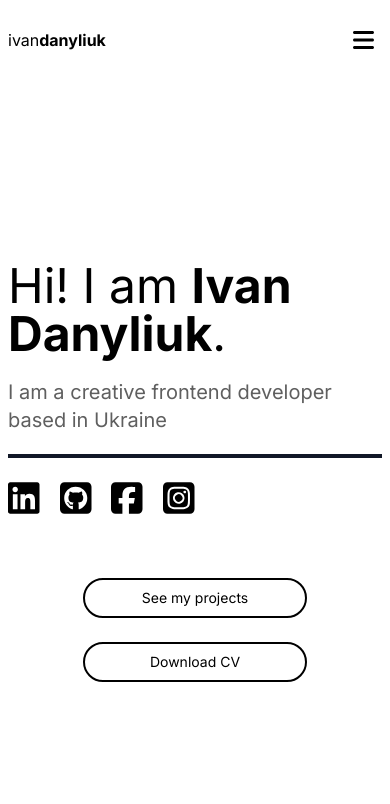
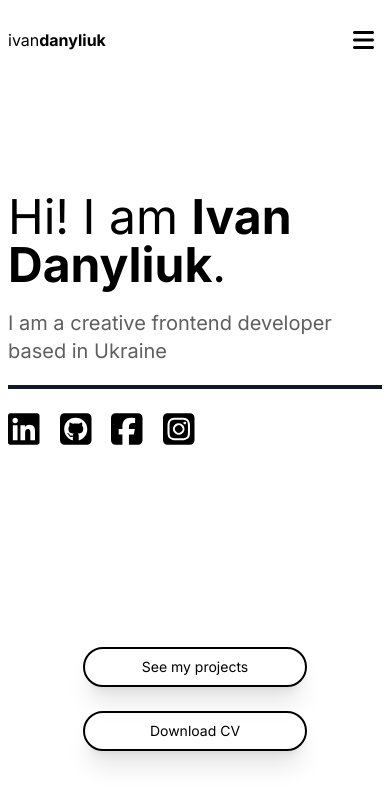
Before and after one commit to IvanDanyliuk/portfolio, a Next.js app: page / in a window 390 px wide. Shown: the top 804 px of the page. Built offline with nearby package versions, Linux system fonts and the light colour scheme.

Commit message:
fix styles of the Home page

```diff
--- a/app/globals.scss
+++ b/app/globals.scss
@@ -141,7 +141,7 @@ main {
 
 
 .cta-link {
-  @apply w-56 px-6 py-2 border-2 border-black rounded-3xl hover:bg-black text-center hover:text-white transition ;
+  @apply w-56 px-6 py-2 border-2 border-black rounded-3xl hover:bg-black text-center hover:text-white transition shadow-xl;
 }
 
 
--- a/app/page.tsx
+++ b/app/page.tsx
@@ -5,7 +5,7 @@ import SocialMediaList from '@/components/ui/SocialMediaList';
 
 export default function Home() {
   return (
-    <div className='relative w-full h-full flex flex-col md:flex-row grow justify-center items-center gap-6'>
+    <div className='relative w-full h-full flex flex-col md:flex-row grow justify-around md:justify-center items-center gap-6'>
       <div className='relative w-full md:w-2/3 flex flex-col justify-center items-center'>
         <div className='relative w-full h-60 md:h-72 lg:h-56 overflow-hidden border-b-4 border-gray-900'>
           <div className='py-5 absolute top-block'>
@@ -15,7 +15,7 @@ export default function Home() {
         </div>
         <div className='relative w-full h-24 md:h-72 lg:h-56 overflow-hidden'>
           <div className='py-5 absolute left-0 top-0 bottom-block'>
-            <div className=''>
+            <div>
               <SocialMediaList orientation='horizontal' />
             </div>
           </div>
```
